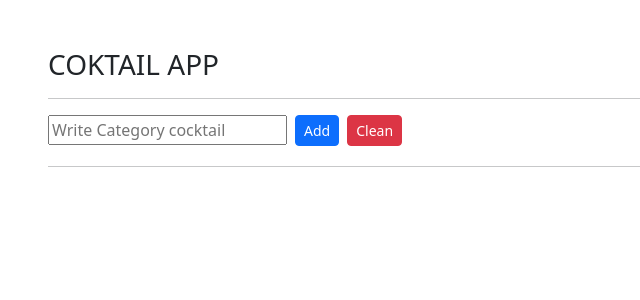
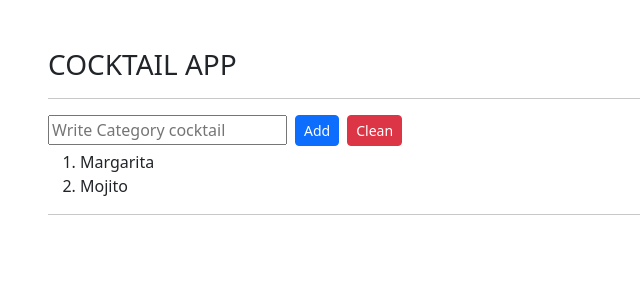
Before and after one commit to ZAHIDw3/COCKTAIL-APP, a React (Vite) app: page / in a window 1280 px wide. Shown: the top 300 px of the page, without its empty margins (0-640 px from the left). Built offline with nearby package versions, Linux system fonts and the light colour scheme.

Commit message:
muestra la lista de cocktails

```diff
--- a/src/App.jsx
+++ b/src/App.jsx
@@ -2,10 +2,10 @@ import { useState } from "react"
 import Cocktails from "./Components"
 
 function App() {
-  const [cocktail, setCocktail] = useState(["Margarita"])
+  const [cocktail, setCocktail] = useState(["Margarita", "Mojito"])
   return (
     <div className="m-5">
-      <h3>COKTAIL APP</h3>
+      <h3>COCKTAIL APP</h3>
       <hr />
       <Cocktails
       cocktail={cocktail}
--- /dev/null
+++ b/src/Components/CocktailList.jsx
@@ -0,0 +1,23 @@
+import React from 'react'
+
+const CocktailList = ({cocktail = [], setCocktail}) => {
+
+    const deleteCocktail = (cocktails) => {
+        const newList =cocktail.filter((cock) => cock!== cocktails)
+        setCocktail([...newList])
+    }
+
+    return (
+        <ol>
+            {
+                cocktail.map((cocktails) => (
+                    <li onClick={() => deleteCocktail(cocktails)} key={cocktails}>
+                        {cocktails}
+                    </li>
+                ))
+            }
+        </ol>
+    )
+}
+
+export default CocktailList
--- a/src/Components/index.jsx
+++ b/src/Components/index.jsx
@@ -1,9 +1,17 @@
 import CocktailInput from './CocktailInput'
+import CocktailList from './CocktailList'
 
-const Cocktails = () => {
+const Cocktails = ({cocktail = [], setCocktail}) => {
   return (
     <div>
-        <CocktailInput/>
+        <CocktailInput
+        cocktail={cocktail}
+        setCocktail={setCocktail}
+        />
+        <CocktailList
+        cocktail={cocktail}
+        setCocktail={setCocktail}
+        />
     </div>
   )
 }
```
